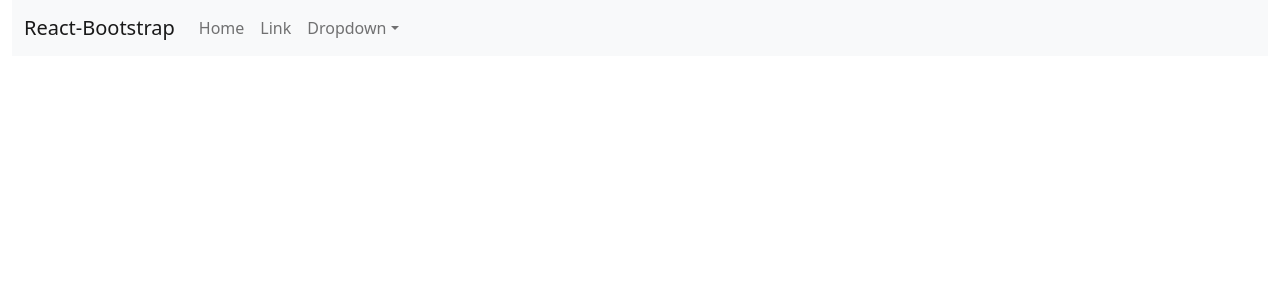
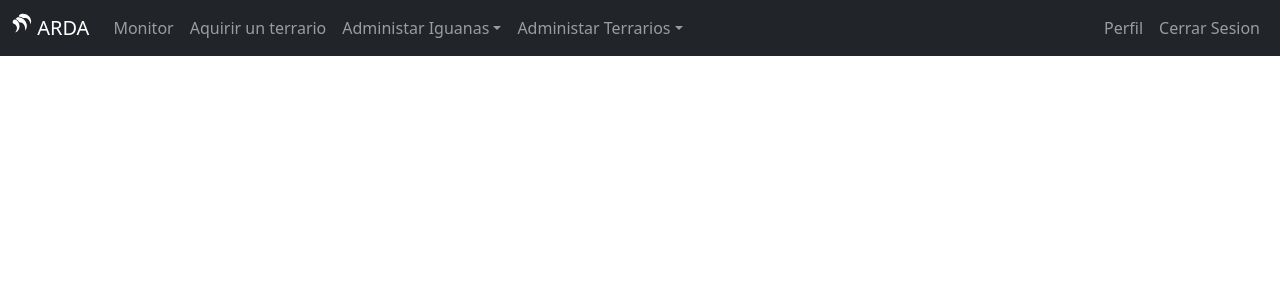
Before and after one commit to Dragonibax/Arda, a React (Create React App) app in the folder arda-front/: page / in a window 1280 px wide. Shown: the top 300 px of the page. Built offline with nearby package versions, Linux system fonts and the light colour scheme; the HTML template or start-up script is replaced by a standard one.

Commit message:
Se crea menu de navegacion

```diff
--- a/arda-front/src/Componentes/Menu.js
+++ b/arda-front/src/Componentes/Menu.js
@@ -1,31 +1,41 @@
 import React from 'react'
 import { Container, Navbar, Nav, NavDropdown } from 'react-bootstrap'
+import {GiTripleClaws} from 'react-icons/gi'
 
 function Menu(props) {
     return (
-        <>
-            <Container fluid>
-                <Navbar bg="light" expand="lg">
+                <Navbar collapseOnSelect expand="lg" bg="dark" variant="dark">
                     <Container fluid>
-                        <Navbar.Brand href="#home">React-Bootstrap</Navbar.Brand>
-                        <Navbar.Toggle aria-controls="basic-navbar-nav" />
-                        <Navbar.Collapse id="basic-navbar-nav">
+                        <Navbar.Brand href="#home">
+                            <GiTripleClaws className="d-inline-block align-top"/>
+                            {' '}
+                            ARDA
+                        </Navbar.Brand>
+                        <Navbar.Toggle aria-controls="responsive-navbar-nav" />
+                        <Navbar.Collapse id="responsive-navbar-nav">
                             <Nav className="me-auto">
-                                <Nav.Link href="#home">Home</Nav.Link>
-                                <Nav.Link href="#link">Link</Nav.Link>
-                                <NavDropdown title="Dropdown" id="basic-nav-dropdown">
-                                    <NavDropdown.Item href="#action/3.1">Action</NavDropdown.Item>
-                                    <NavDropdown.Item href="#action/3.2">Another action</NavDropdown.Item>
-                                    <NavDropdown.Item href="#action/3.3">Something</NavDropdown.Item>
+                                <Nav.Link href="#features">Monitor</Nav.Link>
+                                <Nav.Link href="#pricing">Aquirir un terrario</Nav.Link>{/* Condicionar segun inicio de Sesion*/ }
+                                <NavDropdown title="Administar Iguanas" id="collasible-nav-dropdown">
+                                    <NavDropdown.Item href="#action/3.1">Registar Iguana</NavDropdown.Item>
+                                    <NavDropdown.Item href="#action/3.3">Ver iguanas</NavDropdown.Item>
+                                </NavDropdown>
+                                <NavDropdown title="Administar Terrarios" id="collasible-nav-dropdown">
+                                    <NavDropdown.Item href="#action/3.1">Monitorear Terrario</NavDropdown.Item>
+                                    <NavDropdown.Item href="#action/3.2">Editar datos de terrario</NavDropdown.Item>
                                     <NavDropdown.Divider />
-                                    <NavDropdown.Item href="#action/3.4">Separated link</NavDropdown.Item>
+                                    <NavDropdown.Item href="#action/3.4">Registrar un Terrario</NavDropdown.Item>
                                 </NavDropdown>
+                            </Nav>
+                            <Nav>
+                                <Nav.Link href="#deets">Perfil</Nav.Link>
+                                <Nav.Link eventKey={2} href="#memes">
+                                    Cerrar Sesion
+                                </Nav.Link>
                             </Nav>
                         </Navbar.Collapse>
                     </Container>
                 </Navbar>
-            </Container>
-        </>
     );
 }
 
```
